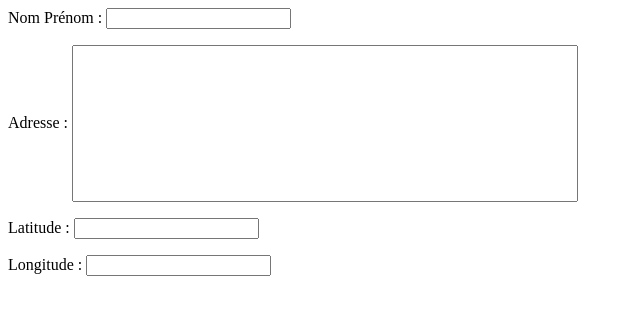
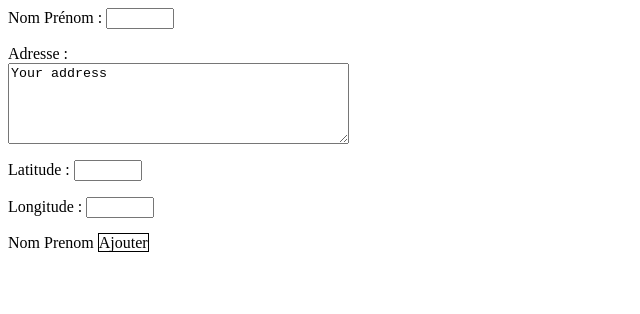
Before and after one commit to gitter-badger/helpskool, a plain HTML site: page index.html in a window 1280 px wide. Shown: the whole page, without its empty margins (0-640 px from the left). Drawn offline with Linux system fonts and the light colour scheme.

Commit message:
jouons avec les div contenteditable

```diff
--- a/index.html
+++ b/index.html
@@ -6,15 +6,31 @@ input.large {
 	width: 40%;
 	height: 20%;
 }
+div#namediv {
+	border-style: solid ;
+	border-width: 1px ;
+}
+.inline {
+	display: inline;
+}
+p {
+	width: 18%;
+}
+input {
+	width: 30%;
+}
 </style>
 </head>
 <body>
 <form id="form">
 <p>Nom Prénom : <input type="text" id="name" name="Nom Prénom"></p>
-<p>Adresse : <input type="text" class="large" id="address" name="Adresse" onchange="osm()">
+<p>Adresse : <textarea class="large" id="address" name="Adresse" rows=5 cols=40 onchange="osm()">Your address</textarea>
 <p>Latitude : <input type="text" id="lat" name="Latitude">
 <p>Longitude : <input type="text" id="long" name="Longitude">
 </form>
+<p class=inline>Nom Prenom </p>
+<div id="namediv" class=inline contenteditable="true">Ajouter
+</div>
 <script>
 
 function osm() {
```
